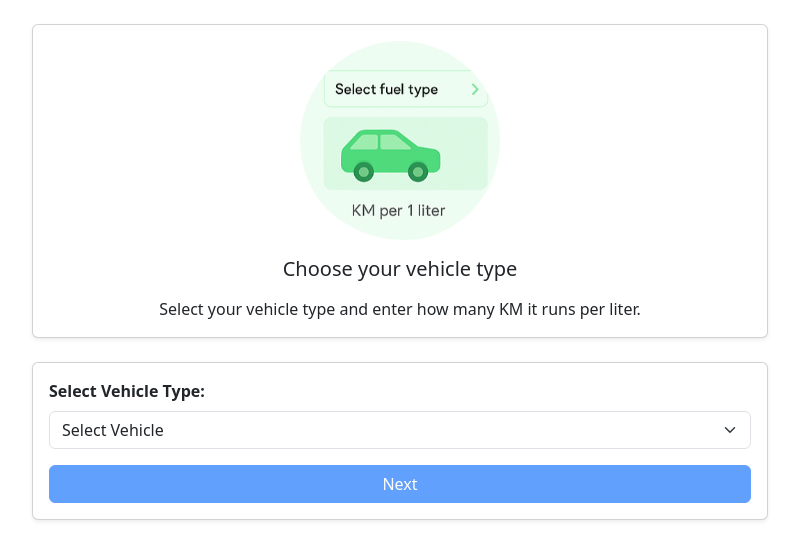
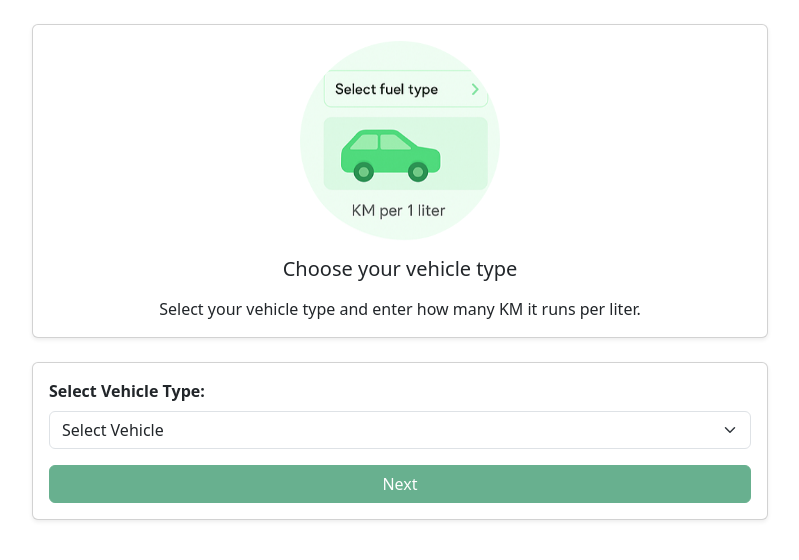
Before and after one commit to IT21166006/Fuel_Distence_Calculator, a React (Create React App) app: page /vehicle-type in a window 1280 px wide. Shown: the top 560 px of the page, without its empty margins (240-1039 px from the left). Built offline with nearby package versions, Linux system fonts and the light colour scheme.

Commit message:
Update VehicleTypeScreen.js

```diff
--- a/src/screens/VehicleTypeScreen.js
+++ b/src/screens/VehicleTypeScreen.js
@@ -123,7 +123,7 @@ const VehicleTypeScreen = () => {
 
               <button
                 type="submit"
-                className="btn btn-primary w-100"
+                className="btn btn-success w-100"
                 disabled={!vehicleType || (showCustomInput && !customConsumption)}
               >
                 Next
```
